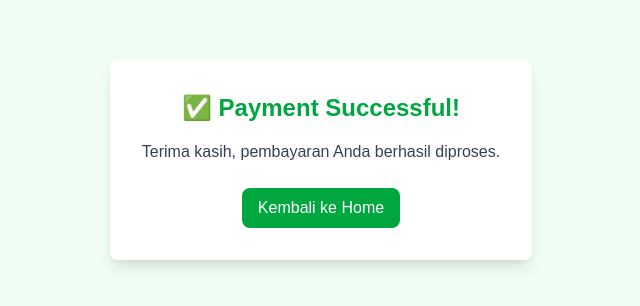
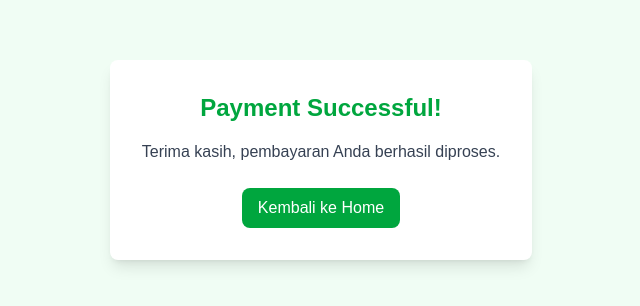
Before and after one commit to ulffiia/UTS20251_ITFinTech_ULFIA_RAHMA, a Next.js app in the folder web_paymentgateway/: page /payment-success in a window 1280 px wide. Shown: the part 240-546 px from the top of the page, without its empty margins (319-959 px from the left). Built offline with nearby package versions, Linux system fonts and the light colour scheme.

Commit message:
perbaikan code payment

```diff
--- a/web_paymentgateway/src/app/payment-failed/page.tsx
+++ b/web_paymentgateway/src/app/payment-failed/page.tsx
@@ -1,17 +1,19 @@
+import Link from "next/link";
+
 export default function PaymentFailed() {
   return (
     <div className="min-h-screen flex items-center justify-center bg-red-50">
       <div className="bg-white shadow-lg rounded-lg p-8 text-center">
-        <h1 className="text-2xl font-bold text-red-600">❌ Payment Failed!</h1>
+        <h1 className="text-2xl font-bold text-red-600">Payment Failed!</h1>
         <p className="mt-4 text-gray-700">
           Maaf, pembayaran Anda gagal atau dibatalkan.
         </p>
-        <a
+        <Link
           href="/checkout"
           className="mt-6 inline-block bg-red-600 text-white px-4 py-2 rounded-lg hover:bg-red-700"
         >
           Coba Lagi
-        </a>
+        </Link>
       </div>
     </div>
   );
--- a/web_paymentgateway/src/app/payment-success/page.tsx
+++ b/web_paymentgateway/src/app/payment-success/page.tsx
@@ -1,17 +1,19 @@
+import Link from "next/link";
+
 export default function PaymentSuccess() {
   return (
     <div className="min-h-screen flex items-center justify-center bg-green-50">
       <div className="bg-white shadow-lg rounded-lg p-8 text-center">
-        <h1 className="text-2xl font-bold text-green-600">✅ Payment Successful!</h1>
+        <h1 className="text-2xl font-bold text-green-600">Payment Successful!</h1>
         <p className="mt-4 text-gray-700">
           Terima kasih, pembayaran Anda berhasil diproses.
         </p>
-        <a
+        <Link
           href="/"
           className="mt-6 inline-block bg-green-600 text-white px-4 py-2 rounded-lg hover:bg-green-700"
         >
           Kembali ke Home
-        </a>
+        </Link>
       </div>
     </div>
   );
```
